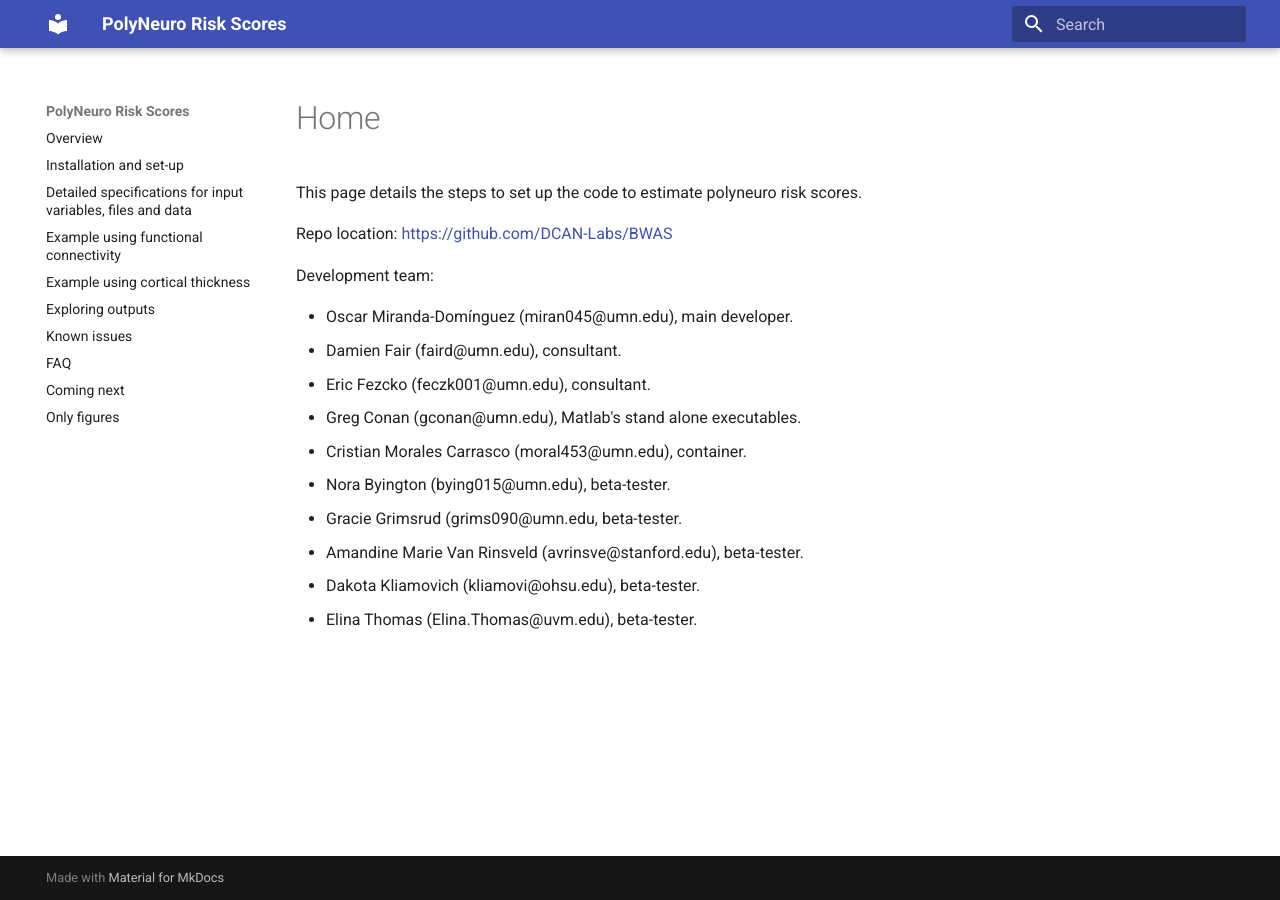
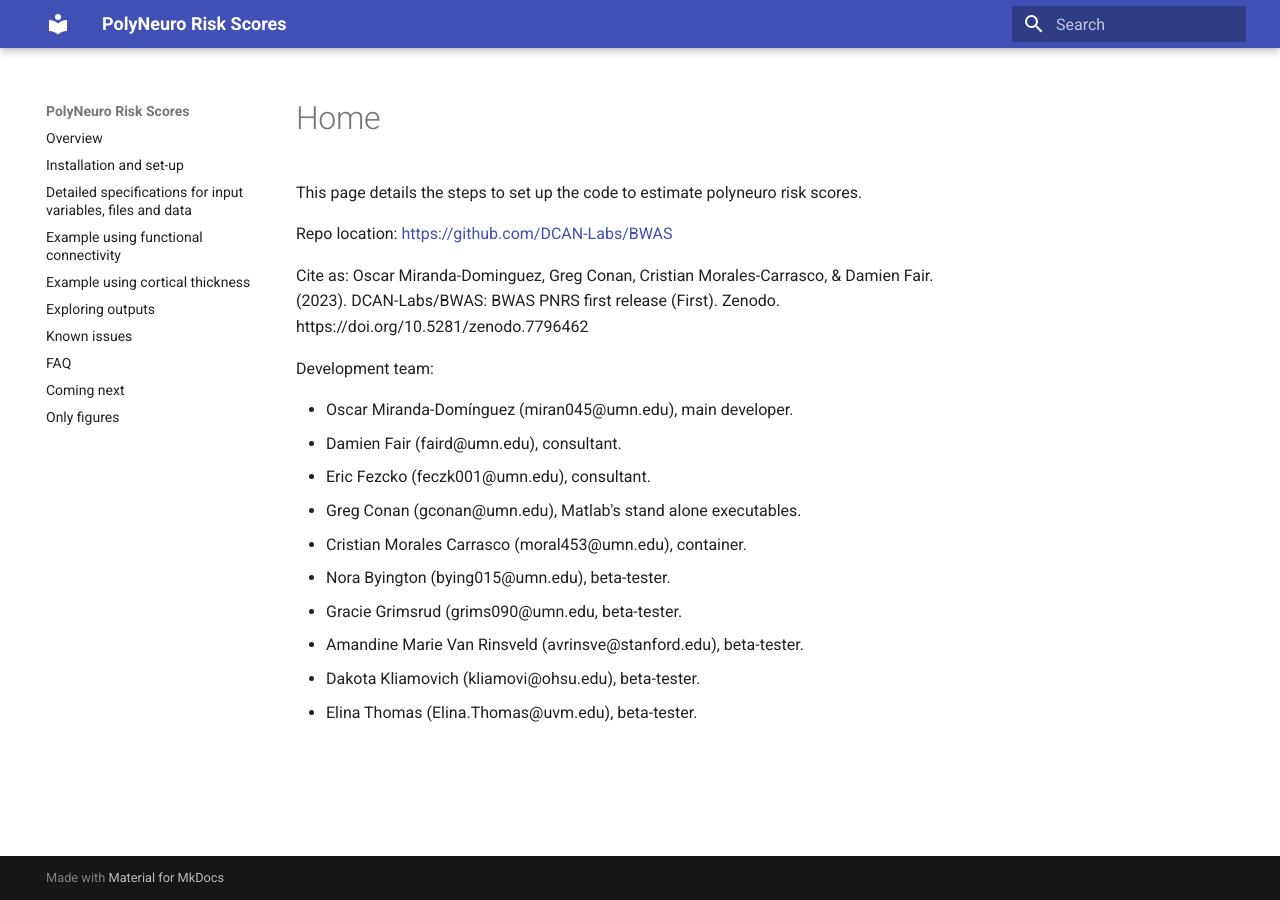
Before and after one commit to omiranda/polyneuro_risk_score, an MkDocs documentation site: the page built from docs/README.md, in a window 1280 px wide. Built offline with MkDocs 1.6.1 and Material for MkDocs 9.7.7, drawn with Linux system fonts in a browser that asks for light colours.

Commit message:
Adding reference
Adding reference

```diff
--- a/docs/README.md
+++ b/docs/README.md
@@ -1,6 +1,10 @@
 This page details the steps to set up the code to estimate polyneuro risk scores.
 
 Repo location: [https://github.com/DCAN-Labs/BWAS](https://github.com/DCAN-Labs/BWAS)
+
+Cite as:
+Oscar Miranda-Dominguez, Greg Conan, Cristian Morales-Carrasco, & Damien Fair. (2023). DCAN-Labs/BWAS: BWAS PNRS first release (First). Zenodo. https://doi.org/10.5281/zenodo.7796462
+
 
 Development team:
 
```
